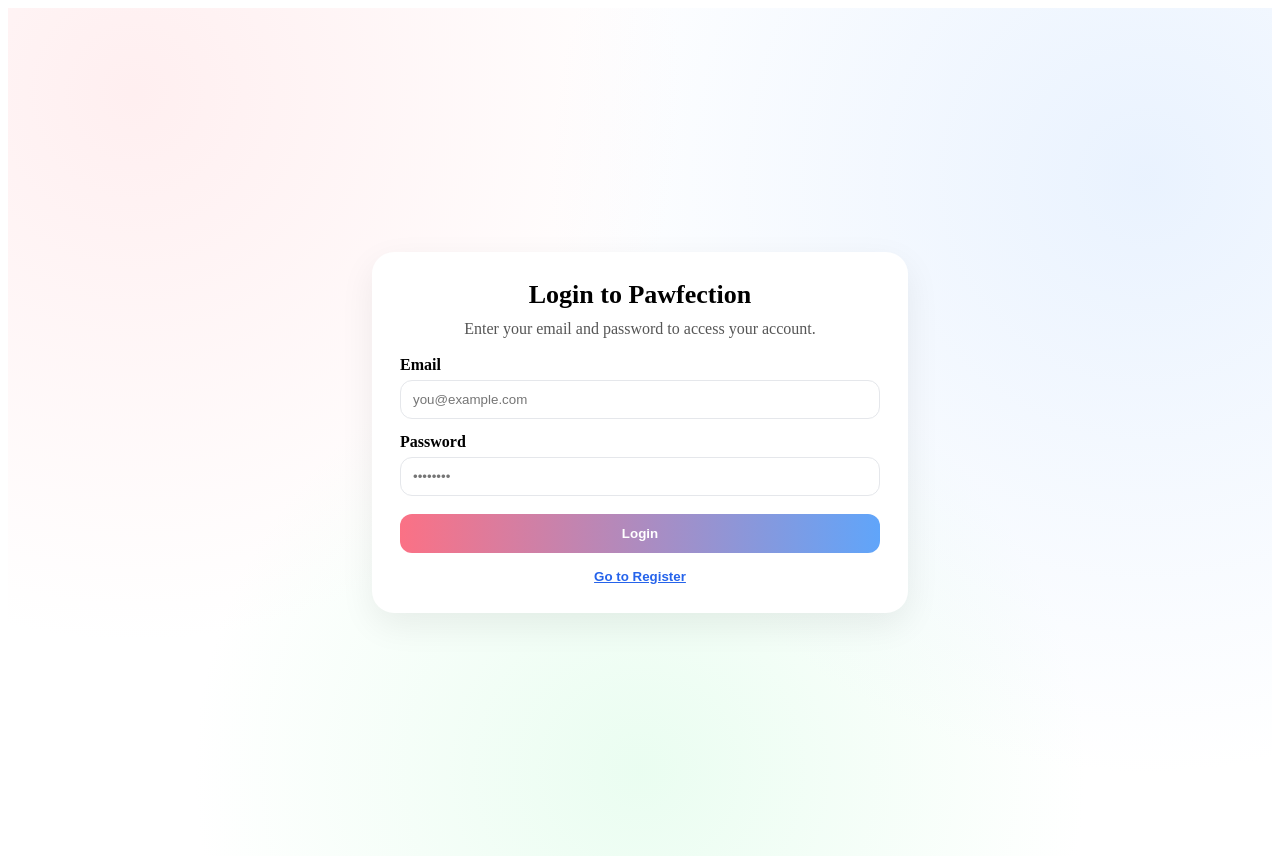
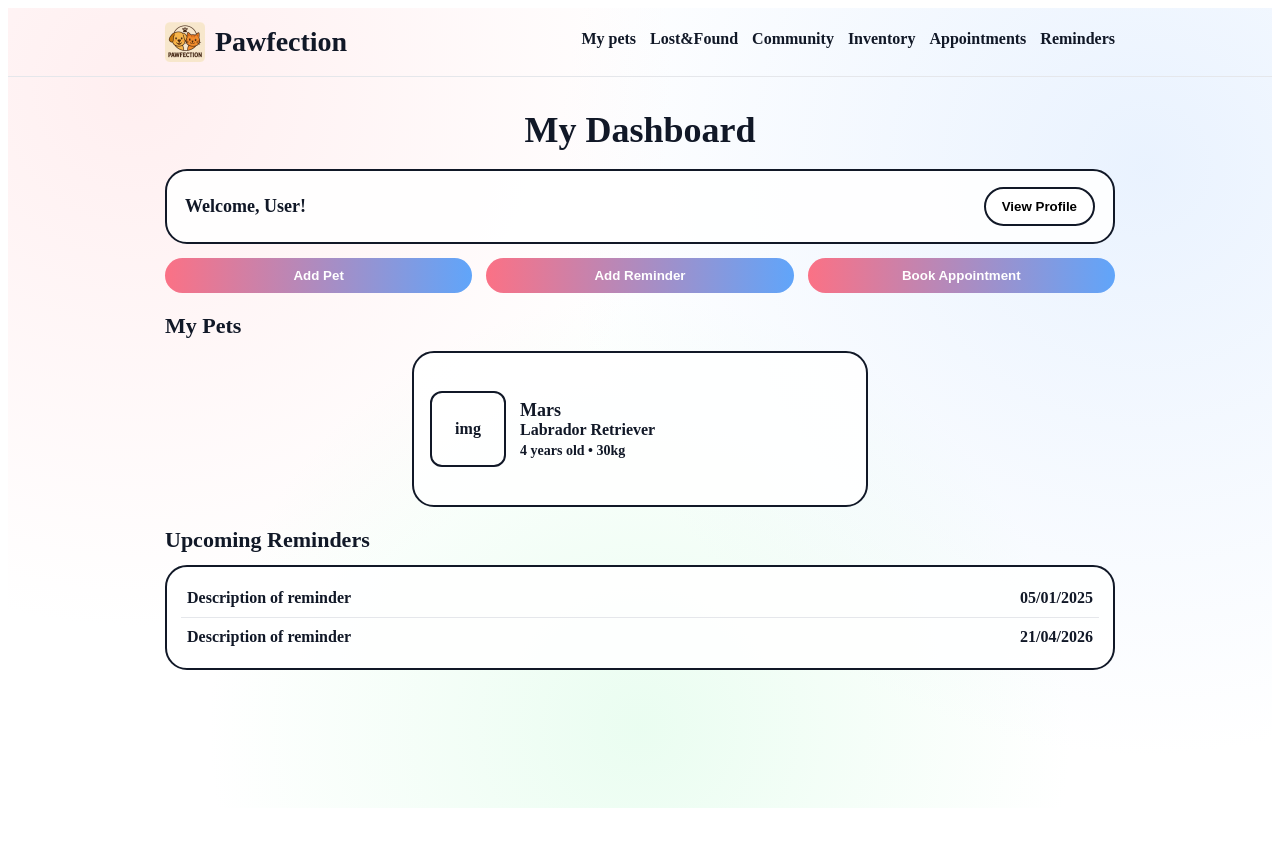
Before and after one commit to TUDublinBlanchBusinessIT/final-year-project-Jiyoungjinchoi, a React app in the folder frontend/: page /dashboard in a window 1280 px wide. Before the commit this address led to /login. After the commit the page ends 816 px from the top, so only its background shows below. Built offline with nearby package versions, Linux system fonts and the light colour scheme; the HTML template or start-up script is replaced by a standard one.

Commit message:
Update dashboard UI and show logged-in user name

```diff
--- /dev/null
+++ b/frontend/src/pages/Dashboard.css
@@ -0,0 +1,218 @@
+/* Page background + font should match your login/register style */
+.pf-page {
+  min-height: 100vh;
+  color: #111827;
+  font-family: inherit; /* uses your global font */
+  background:
+    radial-gradient(circle at 10% 10%, rgba(255, 228, 230, 0.6), transparent 40%),
+    radial-gradient(circle at 90% 20%, rgba(219, 234, 254, 0.6), transparent 45%),
+    radial-gradient(circle at 50% 90%, rgba(220, 252, 231, 0.6), transparent 45%);
+}
+
+/* Header */
+.pf-header {
+  max-width: 950px;
+  margin: 0 auto;
+  padding: 14px 16px;
+  display: flex;
+  align-items: center;
+  justify-content: space-between;
+}
+
+.pf-header-left {
+  display: flex;
+  align-items: center;
+  gap: 10px;
+}
+
+.pf-logo {
+  width: 40px;
+  height: 40px;
+  object-fit: contain;
+}
+
+.pf-brand {
+  font-size: 28px;
+  font-weight: 800;
+}
+
+/* Nav links */
+.pf-nav {
+  display: flex;
+  gap: 14px;
+  flex-wrap: wrap;
+  justify-content: flex-end;
+}
+
+.pf-nav-link {
+  text-decoration: none;
+  color: #111827;
+  font-weight: 600;
+  padding-bottom: 4px;
+  border-bottom: 3px solid transparent;
+}
+
+.pf-nav-link:hover {
+  border-bottom: 3px solid #111827;
+}
+
+/* Divider line under header */
+.pf-divider {
+  border-top: 1px solid #e5e7eb;
+}
+
+/* Main container */
+.pf-container {
+  max-width: 950px;
+  margin: 0 auto;
+  padding: 20px 16px 40px;
+}
+
+.pf-title {
+  text-align: center;
+  font-size: 36px;
+  font-weight: 900;
+  margin: 12px 0 18px;
+}
+
+/* Reusable card */
+.pf-card {
+  border: 2px solid #111827;
+  border-radius: 22px;
+  background: rgba(255, 255, 255, 0.9);
+}
+
+/* Welcome */
+.pf-welcome {
+  padding: 16px 18px;
+  display: flex;
+  align-items: center;
+  justify-content: space-between;
+  gap: 12px;
+}
+
+.pf-welcome-text {
+  font-size: 18px;
+  font-weight: 700;
+}
+
+/* Buttons (match landing page vibe) */
+.pf-btn {
+  border-radius: 999px;
+  padding: 10px 16px;
+  font-weight: 800;
+  cursor: pointer;
+  border: 2px solid #111827;
+  background: #fff;
+  transition: transform 0.12s ease, opacity 0.12s ease;
+}
+
+.pf-btn:hover {
+  transform: translateY(-1px);
+}
+
+.pf-btn-outline {
+  background: #fff;
+}
+
+/* Gradient primary buttons like landing page */
+.pf-btn-primary {
+  background: linear-gradient(90deg, #fb7185, #60a5fa);
+  color: #fff;
+  border: none;
+}
+
+.pf-btn-primary:hover {
+  opacity: 0.92;
+}
+
+/* Quick action row */
+.pf-actions {
+  margin-top: 14px;
+  display: grid;
+  grid-template-columns: repeat(3, 1fr);
+  gap: 14px;
+}
+
+/* Sections */
+.pf-section {
+  margin-top: 20px;
+}
+
+.pf-section-title {
+  font-size: 22px;
+  font-weight: 900;
+  margin: 0 0 12px;
+}
+
+/* ✅ Pets section: single centered card */
+.pf-grid-3 {
+  display: flex;
+  justify-content: center;
+}
+
+.pf-pet-card {
+  padding: 16px;
+  min-height: 120px;
+  width: 100%;
+  max-width: 420px;
+  display: flex;
+  align-items: center;
+  gap: 14px;
+  background: rgba(255, 255, 255, 0.9);
+}
+
+.pf-img-box {
+  width: 72px;
+  height: 72px;
+  border: 2px solid #111827;
+  border-radius: 12px;
+  display: grid;
+  place-items: center;
+  font-weight: 800;
+}
+
+/* Reminders list */
+.pf-reminders {
+  padding: 12px 14px;
+  background: rgba(255, 255, 255, 0.9);
+}
+
+.pf-reminder-row {
+  display: flex;
+  justify-content: space-between;
+  padding: 10px 6px;
+  gap: 12px;
+}
+
+.pf-reminder-row + .pf-reminder-row {
+  border-top: 1px solid #e5e7eb;
+}
+
+.pf-reminder-text {
+  font-weight: 700;
+}
+
+.pf-reminder-date {
+  font-weight: 800;
+  white-space: nowrap;
+}
+
+/* Mobile */
+@media (max-width: 900px) {
+  .pf-actions {
+    grid-template-columns: 1fr;
+  }
+
+  .pf-title {
+    font-size: 30px;
+  }
+
+  .pf-brand {
+    font-size: 24px;
+  }
+
+  .pf-pet-card {
+    max-width: 100%;
+  }
+}
--- a/frontend/src/pages/Dashboard.jsx
+++ b/frontend/src/pages/Dashboard.jsx
@@ -1,119 +1,136 @@
-import { useEffect } from "react";
-import { useNavigate } from "react-router-dom";
+import { useEffect, useState } from "react";
+import { Link, useNavigate } from "react-router-dom";
+import PawfectionLogo from "../assets/PawfectionLogo.png";
+import "./Dashboard.css";
 
 export default function Dashboard() {
   const navigate = useNavigate();
 
+  // Default to "User" until we load the real name
+  const [userName, setUserName] = useState("User");
+
   useEffect(() => {
-    const token = localStorage.getItem("pawfection_token");
-    const userRaw = localStorage.getItem("pawfection_user");
+    try {
+      // ✅ 1) Most important: read from the stored user object
+      const savedUser = localStorage.getItem("pawfection_user");
+      if (savedUser) {
+        const userObj = JSON.parse(savedUser);
 
-    // ✅ Only redirect if NOT logged in
-    if (!token || !userRaw) {
-      navigate("/login");
+        if (userObj?.name && typeof userObj.name === "string") {
+          setUserName(userObj.name);
+          return;
+        }
+      }
+
+      // ✅ 2) Fallback: read from a saved name key (if you use one)
+      const fallbackName =
+        localStorage.getItem("pawfection_user_name") ||
+        localStorage.getItem("user_name") ||
+        localStorage.getItem("name");
+
+      if (fallbackName) {
+        setUserName(fallbackName);
+      }
+    } catch (err) {
+      // If JSON parse fails, just keep "User"
+      setUserName("User");
     }
-  }, [navigate]);
-
-  const user = JSON.parse(localStorage.getItem("pawfection_user") || "{}");
-  const isVerified = !!user.email_verified_at;
-
-  function logout() {
-    localStorage.removeItem("pawfection_token");
-    localStorage.removeItem("pawfection_user");
-    localStorage.removeItem("pawfection_user_email");
-    navigate("/login");
-  }
+  }, []);
 
   return (
-    <div
-      style={{
-        minHeight: "100vh",
-        padding: 24,
-        background:
-          "radial-gradient(circle at 10% 10%, rgba(255,228,230,.6), transparent 40%)," +
-          "radial-gradient(circle at 90% 20%, rgba(219,234,254,.6), transparent 45%)," +
-          "radial-gradient(circle at 50% 90%, rgba(220,252,231,.6), transparent 45%)",
-      }}
-    >
-      <div
-        style={{
-          width: "100%",
-          maxWidth: 720,
-          margin: "0 auto",
-          background: "#fff",
-          borderRadius: 22,
-          padding: 28,
-          boxShadow: "0 12px 35px rgba(0,0,0,.07)",
-        }}
-      >
-        <h1 style={{ marginTop: 0 }}>Dashboard 🐾</h1>
+    <div className="pf-page">
+      {/* Header */}
+      <header className="pf-header">
+        <div className="pf-header-left">
+          <img className="pf-logo" src={PawfectionLogo} alt="Pawfection Logo" />
+          <div className="pf-brand">Pawfection</div>
+        </div>
 
-        <p style={{ color: "#555", marginTop: 6 }}>
-          Welcome <strong>{user?.name || "User"}</strong>
-        </p>
+        <nav className="pf-nav">
+          <Link className="pf-nav-link" to="/mypets">My pets</Link>
+          <Link className="pf-nav-link" to="/lostfound">Lost&Found</Link>
+          <Link className="pf-nav-link" to="/community">Community</Link>
+          <Link className="pf-nav-link" to="/inventory">Inventory</Link>
+          <Link className="pf-nav-link" to="/appointments">Appointments</Link>
+          <Link className="pf-nav-link" to="/reminders">Reminders</Link>
+        </nav>
+      </header>
 
-        {/* ✅ Unverified message (NO redirect) */}
-        {!isVerified && (
-          <div
-            style={{
-              marginTop: 16,
-              padding: "12px 14px",
-              borderRadius: 14,
-              background: "#fff7ed",
-            }}
+      <div className="pf-divider" />
+
+      {/* Main */}
+      <main className="pf-container">
+        <h1 className="pf-title">My Dashboard</h1>
+
+        {/* Welcome Card */}
+        <div className="pf-card pf-welcome">
+          <div className="pf-welcome-text">Welcome, {userName}!</div>
+          <button
+            className="pf-btn pf-btn-outline"
+            onClick={() => navigate("/profile")}
           >
-            <strong>Attention:</strong> Your email is not verified yet.
-            <div style={{ marginTop: 10 }}>
-              <button
-                onClick={() => navigate("/verify-email")}
-                style={{
-                  padding: "10px 14px",
-                  borderRadius: 12,
-                  border: "none",
-                  fontWeight: 800,
-                  color: "#fff",
-                  cursor: "pointer",
-                  background: "linear-gradient(90deg,#fb7185,#60a5fa)",
-                }}
-              >
-                Go to Verify Email
-              </button>
+            View Profile
+          </button>
+        </div>
+
+        {/* Quick Actions */}
+        <div className="pf-actions">
+          <button
+            className="pf-btn pf-btn-primary"
+            onClick={() => navigate("/pets/add")}
+          >
+            Add Pet
+          </button>
+          <button
+            className="pf-btn pf-btn-primary"
+            onClick={() => navigate("/reminders/add")}
+          >
+            Add Reminder
+          </button>
+          <button
+            className="pf-btn pf-btn-primary"
+            onClick={() => navigate("/appointments/book")}
+          >
+            Book Appointment
+          </button>
+        </div>
+
+        {/* My Pets */}
+        <section className="pf-section">
+          <h2 className="pf-section-title">My Pets</h2>
+
+          {/* ✅ Single Pet Card */}
+          <div className="pf-grid-3">
+            <div className="pf-card pf-pet-card">
+              <div className="pf-img-box">img</div>
+
+              <div>
+                <div style={{ fontWeight: 900, fontSize: 18 }}>Mars</div>
+                <div style={{ fontWeight: 700 }}>Labrador Retriever</div>
+                <div style={{ marginTop: 4, fontSize: 14, fontWeight: 600 }}>
+                  4 years old • 30kg
+                </div>
+              </div>
             </div>
           </div>
-        )}
+        </section>
 
-        <div
-          style={{
-            marginTop: 18,
-            padding: 16,
-            borderRadius: 14,
-            background: "#eff6ff",
-          }}
-        >
-          <div>
-            <strong>Email:</strong> {user?.email || "-"}
+        {/* Upcoming Reminders */}
+        <section className="pf-section">
+          <h2 className="pf-section-title">Upcoming Reminders</h2>
+
+          <div className="pf-card pf-reminders">
+            <div className="pf-reminder-row">
+              <div className="pf-reminder-text">Description of reminder</div>
+              <div className="pf-reminder-date">05/01/2025</div>
+            </div>
+            <div className="pf-reminder-row">
+              <div className="pf-reminder-text">Description of reminder</div>
+              <div className="pf-reminder-date">21/04/2026</div>
+            </div>
           </div>
-          <div style={{ marginTop: 6 }}>
-            <strong>Verified:</strong> {isVerified ? "Yes ✅" : "No ❌"}
-          </div>
-        </div>
-
-        <button
-          onClick={logout}
-          style={{
-            marginTop: 22,
-            padding: "12px 18px",
-            borderRadius: 12,
-            border: "none",
-            fontWeight: 800,
-            color: "#fff",
-            cursor: "pointer",
-            background: "linear-gradient(90deg,#fb7185,#60a5fa)",
-          }}
-        >
-          Logout
-        </button>
-      </div>
+        </section>
+      </main>
     </div>
   );
 }
--- a/frontend/src/pages/Login.jsx
+++ b/frontend/src/pages/Login.jsx
@@ -23,6 +23,8 @@
       });
 
       const data = await response.json();
+      console.log("LOGIN RESPONSE:", data);
+
 
       if (!response.ok) {
         throw new Error(data.message || "Login failed.");
```
Also changed, not shown: frontend/src/assets/PawfectionLogo.png (added).
